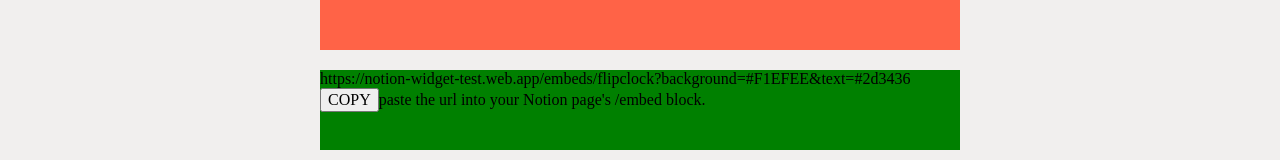
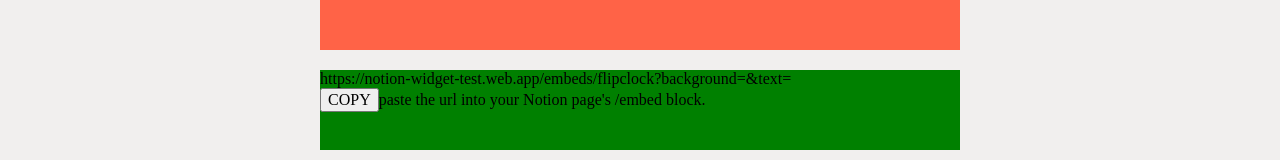
Before and after one commit to ohnas/notion-widget-test, a React (Create React App) app: page /widget/flipclock in a window 1280 px wide. Shown: the part 645-805 px from the top of the page. Built offline with nearby package versions, Linux system fonts and the light colour scheme.

Commit message:
color hex value -> uri convert

```diff
--- a/src/components/FlipClock/EmbedFlipClock.js
+++ b/src/components/FlipClock/EmbedFlipClock.js
@@ -9,6 +9,9 @@
   const [searchParams] = useSearchParams();
 
   const days = ["sunday", "monday", "tuesday", "wednesday", "thursday", "friday", "saturday"];
+
+  const backgroundColor = searchParams.get('background');
+  const textColor = searchParams.get('text');
 
   useEffect(() => {
     const now = new Date();
@@ -41,18 +44,18 @@
 
   return(
     <div className={styles.container}>
-      <div className={styles.item}>
-        <span className={styles.text}>
+      <div className={styles.item} style={backgroundColor === "" || backgroundColor === null ? null : {'backgroundColor':backgroundColor}}>
+        <span className={styles.text} style={textColor === "" || textColor === null ? null : {'color':textColor}}>
           {String(time.getHours()).padStart(2, '0')}
         </span>
         <div className={styles.line}></div>
       </div>
-      <div className={styles.item}>
-        <span className={styles.text}>
+      <div className={styles.item} style={backgroundColor === "" || backgroundColor === null ? null : {'backgroundColor':backgroundColor}}>
+        <span className={styles.text} style={textColor === "" || textColor === null ? null : {'color':textColor}}>
           {String(time.getMinutes()).padStart(2, '0')}
         </span>
         <div className={styles.line}></div>
-        <span className={styles.day}>{days[day].toUpperCase()}</span>
+        <span className={styles.day} style={textColor === "" || textColor === null ? null : {'color':textColor}}>{days[day].toUpperCase()}</span>
       </div>
     </div>
   );
--- a/src/pages/widget/Widget.js
+++ b/src/pages/widget/Widget.js
@@ -10,20 +10,26 @@
     const [textColorChange, setTextColorChange] = useState(false);
     const [backgroundColor, setBackgroundColor] = useState("#F1EFEE");
     const [textColor, setTextColor] = useState("#2d3436");
+    const [encodedBackgroundColor, setEncodedBackgroundColor] = useState("");
+    const [encodedTextColor, setEncodedTextColor] = useState("");
 
     function handleBackgroundColor(event) {
         setBackgroundColor(event.target.value);
+        setEncodedBackgroundColor(encodeURIComponent(event.target.value));
         setBackgroundColorChange(true);
     }
     function handleTextColor(event) {
         setTextColor(event.target.value);
+        setEncodedTextColor(encodeURIComponent(event.target.value));
         setTextColorChange(true);
     }
     function handleResetBtn() {
         setBackgroundColorChange(false);
         setTextColorChange(false);
         setBackgroundColor("#F1EFEE");
-        setTextColor("#2d3436")
+        setTextColor("#2d3436");
+        setEncodedBackgroundColor("");
+        setEncodedTextColor("");
     }
     function handleData(event) {
         const url = event.target.previousElementSibling.firstElementChild.innerHTML;
@@ -35,6 +41,8 @@
             console.log('Something went wrong', error);
         })
     }
+    console.log(encodedBackgroundColor);
+    console.log(encodedTextColor);
 
     return(
         <div className={styles.container}>
@@ -60,7 +68,7 @@
             </div>
             <div className={styles.clipboard}>
                 <div>
-                    <span>{`https://notion-widget-test.web.app/embeds/${widgetName}?background=${backgroundColor}&text=${textColor}`}</span>
+                    <span>{`https://notion-widget-test.web.app/embeds/${widgetName}?background=${encodedBackgroundColor}&text=${encodedTextColor}`}</span>
                 </div>
                 <button onClick={handleData}>COPY</button>
                 <span>paste the url into your Notion page's /embed block.</span>
```
